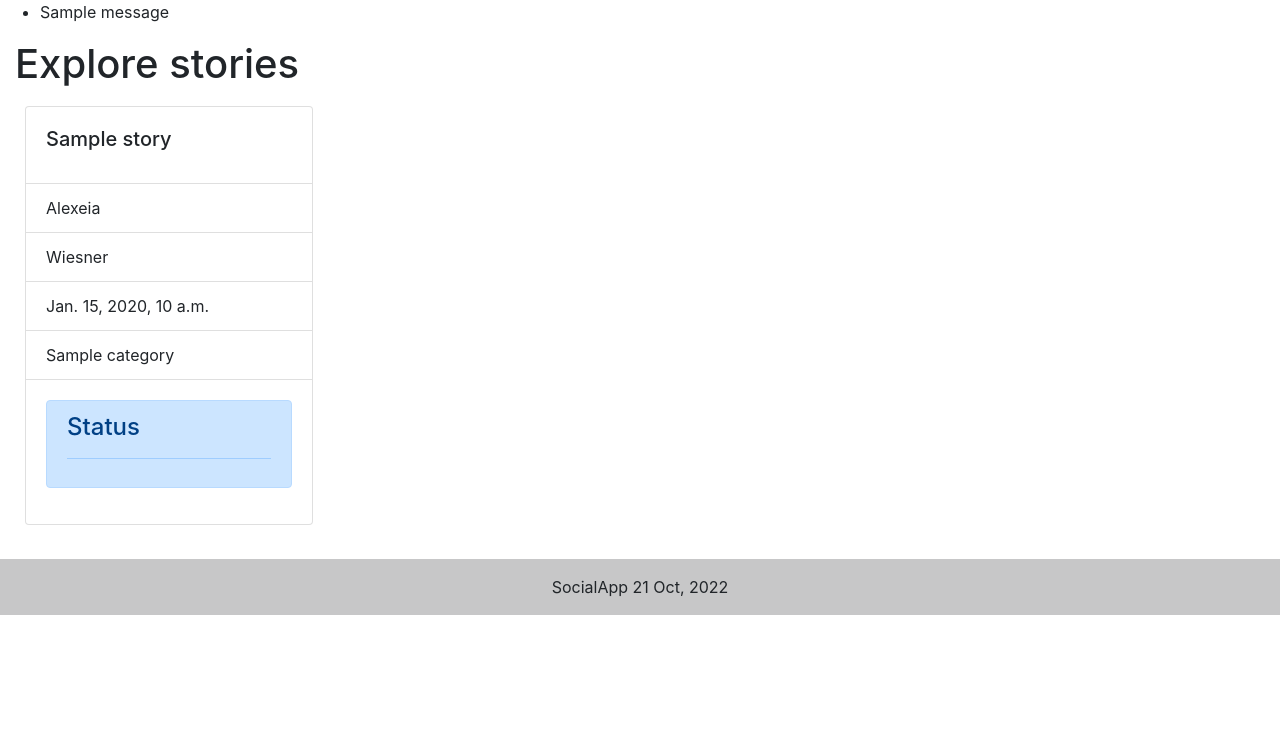
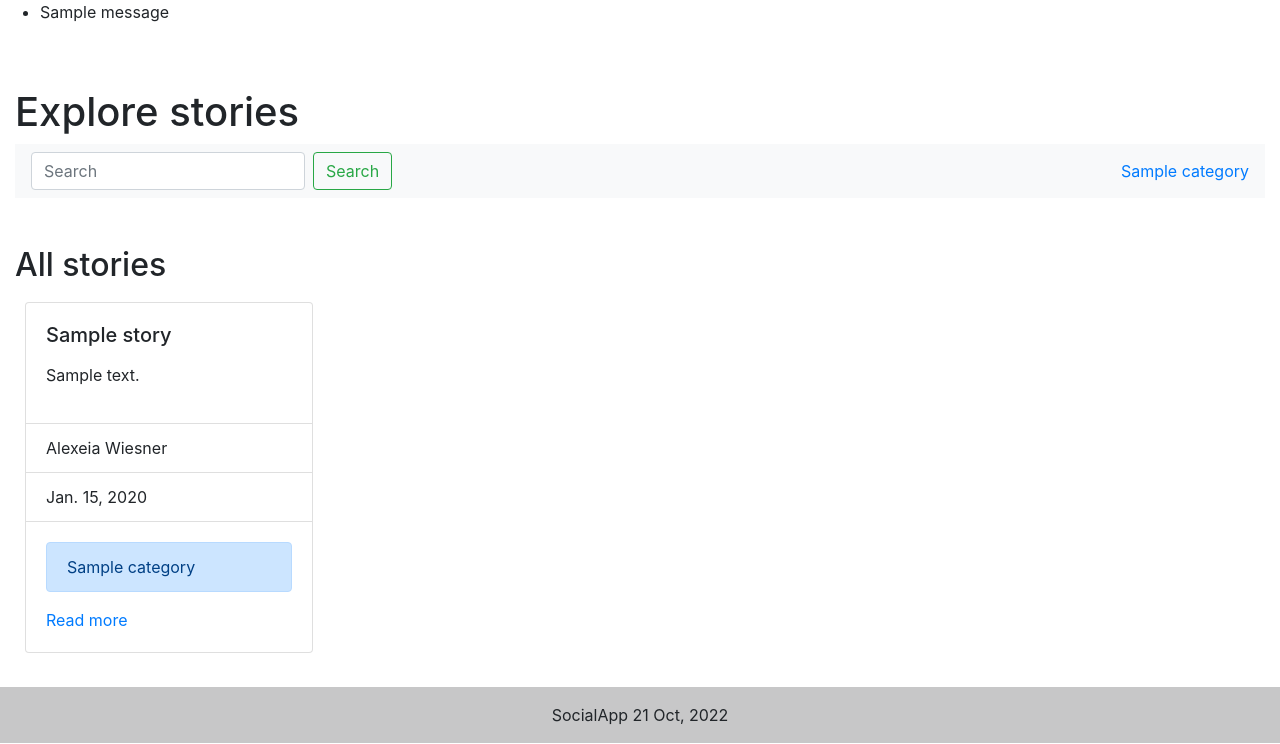
Before and after one commit to AlexeiaW/final, a Django app: page /explore-stories/ in a window 1280 px wide. Shown: the part 56-800 px from the top of the page. Run offline with Django 3.2, Linux system fonts and the light colour scheme; a user stored in the database is signed in; data comes from the database, SQL or seed files in the repository; both versions use the stored data as it was after the commit; tables that the repository leaves empty hold one stand-in row (values such as "Sample post"); one stand-in notice (Sample message) is shown; parts of the project's set-up code (start-up, migrations or seed data) failed here and were passed over; some libraries are stand-ins or nearby versions.

Commit message:
stories search templates

```diff
--- a/final_main_root/final_main_app/templates/create_story.html
+++ b/final_main_root/final_main_app/templates/create_story.html
@@ -5,7 +5,6 @@
 
 <form id="form" method="post" action="/create-story/" enctype="multipart/form-data">
   {% csrf_token %} {{ form.as_p }}
-
-  <input type="submit" name="submit" value="Create" />
+  <input type="submit" name="submit" value="Create" class="btn btn-primary" />
 </form>
 {% endblock %}
--- a/final_main_root/final_main_app/templates/explore-stories.html
+++ b/final_main_root/final_main_app/templates/explore-stories.html
@@ -1,30 +1,45 @@
 {% extends "./base.html" %} {% block content %} {% if user.is_authenticated %}
 
-<h1>Explore stories</h1>
+<h1 class="mt-5">Explore stories</h1>
 <!-- TODO: all categories here -->
+
+
+<nav class="navbar navbar-light bg-light">
+  <form class="form-inline" onsubmit="searchStories(event)" id="search_form">
+    {% csrf_token %}
+    <input name="search_query" class="form-control mr-sm-2" type="search" placeholder="Search" aria-label="Search">
+    <button class="btn btn-outline-success my-2 my-sm-0" type="submit">Search</button>
+  </form>
+  {% for category in categories %}
+
+  <a href="/category/{{category.slug}}">{{category}}</a>
+
+  {% endfor %}
+</nav>
+
+
+<h2 class="mt-5">All stories</h2>
 <div id="results">
   {% for story in stories %}
+
   <div class="card" style="width: 18rem; margin:10px;">
     <!-- <img class="card-img-top" src="..." alt="Card image cap" /> -->
     <div class="card-body">
       <h5 class="card-title">{{story}}</h5>
-      <!-- <p class="card-text">
-        Some quick example text to build on the card title and make up the bulk of
-        the card's content.
-      </p> -->
+      <p class="card-text">
+      <p>{{story.description}}</p>
+      </p>
     </div>
     <ul class="list-group list-group-flush">
-      <li class="list-group-item">{{story.author.first_name}}</li>
-      <li class="list-group-item">{{story.author.last_name}}</li>
-      <li class="list-group-item">{{story.created_on}}</li>
-      <li class="list-group-item">{{story.category}}</li>
+      <li class="list-group-item">{{story.author.first_name}} {{story.author.last_name}}</li>
+      <li class="list-group-item">{{story.created_on|date}}</li>
     </ul>
     <div class="card-body">
       <div class="alert alert-primary" role="alert">
-        <h4 class="alert-heading">Status</h4>
-        <hr />
-        <!-- <p class="mb-0">${obj.status}</p> -->
+        <p class="mb-0">{{story.category}}</p>
       </div>
+      <a href="/story/{{story.pk}}">Read more</a>
+
     </div>
   </div>
   {% endfor %}
@@ -41,4 +56,59 @@
   }
 </style>
 
+<script>
+  function searchStories(event) {
+    event.preventDefault();
+
+    const formData = new FormData(event.target);
+    const formProps = Object.fromEntries(formData);
+    console.log(formProps);
+    const req = new XMLHttpRequest();
+    req.onreadystatechange = function () {
+      if (req.readyState === 4) {
+        console.log("Got Data");
+        html = "";
+        // html = '<div class="image-grid container">';
+        html = "<h3>Your search results</h3>";
+
+        data = JSON.parse(req.response);
+        if (data.length < 1) {
+          html += `<p>There were no stories found about ${formProps.search_query}</p>`;
+        }
+        data.forEach(function (obj) {
+
+          html += `
+
+          <div class="card" style="width: 18rem; margin:10px;">
+            <!-- <img class="card-img-top" src="..." alt="Card image cap" /> -->
+            <div class="card-body">
+              <h5 class="card-title">${obj.title}</h5>
+              <p class="card-text">
+              <p>${obj.description}</p>
+              </p>
+            </div>
+            <ul class="list-group list-group-flush">
+              <li class="list-group-item">${obj.author.first_name} ${obj.author.last_name}</li>
+              <li class="list-group-item">${obj.created_on}</li>
+            </ul>
+            <div class="card-body">
+              <div class="alert alert-primary" role="alert">
+                <p class="mb-0">${obj.category.name}</p>
+              </div>
+              <a href="/story/${obj.pk}">Read more</a>
+
+            </div>
+          </div>
+
+          `;
+        });
+        // html += "</div>";
+        document.getElementById("results").innerHTML = html;
+      }
+    };
+    req.open("GET", `/api/search-stories?search_query=${formProps.search_query}`);
+    req.send();
+  }
+</script>
+
 {% endblock %}
--- a/final_main_root/final_main_app/templates/story.html
+++ b/final_main_root/final_main_app/templates/story.html
@@ -1,7 +1,8 @@
 {% extends "./base.html" %} {% load bootstrap4 %} {% block content %}
 
 <h1>{{story.title}}</h1>
-<p>Author {{story.author.first_name}}</p>
+<h4>Author {{story.author.first_name}} {{story.author.last_name}}</h4>
+<h5>{{story.created_on|date}}</h5>
 <p>{{story.content.html|safe}}</p>
 
 {% endblock %}
--- a/resources.txt
+++ b/resources.txt
@@ -1,3 +1,5 @@
 https://www.sankalpjonna.com/learn-django/the-right-way-to-use-a-manytomanyfield-in-django
 
 https://www.youtube.com/watch?v=mF5jzSXb1dc
+
+https://justdjango.com/blog/build-a-blog-with-django
```
Also changed, not shown: final_main_root/db.sqlite3.
